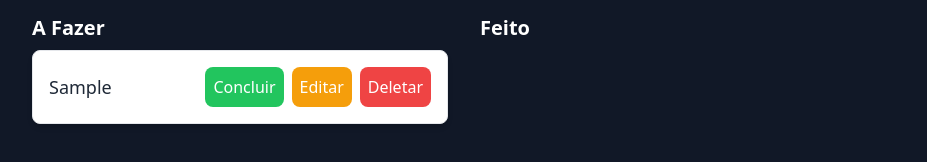
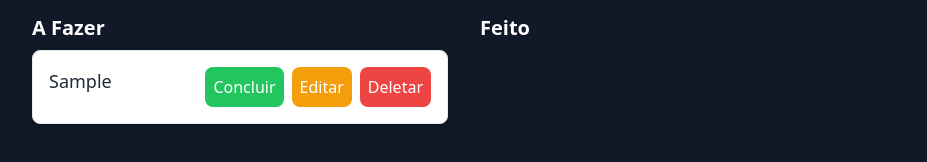
Before and after one commit to willcesarc/todo-list-project, a React (Vite) app: page / in a window 1280 px wide. Both pictures are taken after typing "Sample" into the empty fields and a click on the button "Adicionar". Shown: the part 388-550 px from the top of the page, without its empty margins (176-1103 px from the left). Built offline with nearby package versions, Linux system fonts and the light colour scheme.

Commit message:
fix: resolve text overflow

```diff
--- a/src/components/TodoItem.jsx
+++ b/src/components/TodoItem.jsx
@@ -12,23 +12,23 @@ const TodoItem = ({ todo, onToggle, onDelete, onEdit }) => {
   };
 
   return (
-    <div className="flex items-center justify-between p-4 mb-2 rounded-lg border bg-white shadow-md">
+    <div className="flex items-start p-4 mb-2 rounded-lg border bg-white shadow-md space-x-3">
       {isEditing ? (
         <input
           type="text"
           value={editedText}
           onChange={(e) => setEditedText(e.target.value)}
           onKeyDown={(e) => e.key === 'Enter' && handleSave()}
-          className="flex-1 p-2 border rounded-lg mr-2 text-gray-800 focus:outline-none focus:ring-2 focus:ring-blue-500"
+          className="flex-1 min-w-0 p-2 border rounded-lg text-gray-800 focus:outline-none focus:ring-2 focus:ring-blue-500"
           autoFocus
         />
       ) : (
-        <span className={`flex-1 text-lg ${todo.completed ? 'line-through text-gray-500' : 'text-gray-800'}`}>
+        <span className={`flex-1 min-w-0 overflow-hidden text-ellipsis break-words text-lg ${todo.completed ? 'line-through text-gray-500' : 'text-gray-800'}`}>
           {todo.text}
         </span>
       )}
 
-      <div className="flex space-x-2">
+      <div className="flex-shrink-0 flex space-x-2">
         {!isEditing ? (
           <>
             <button
```
